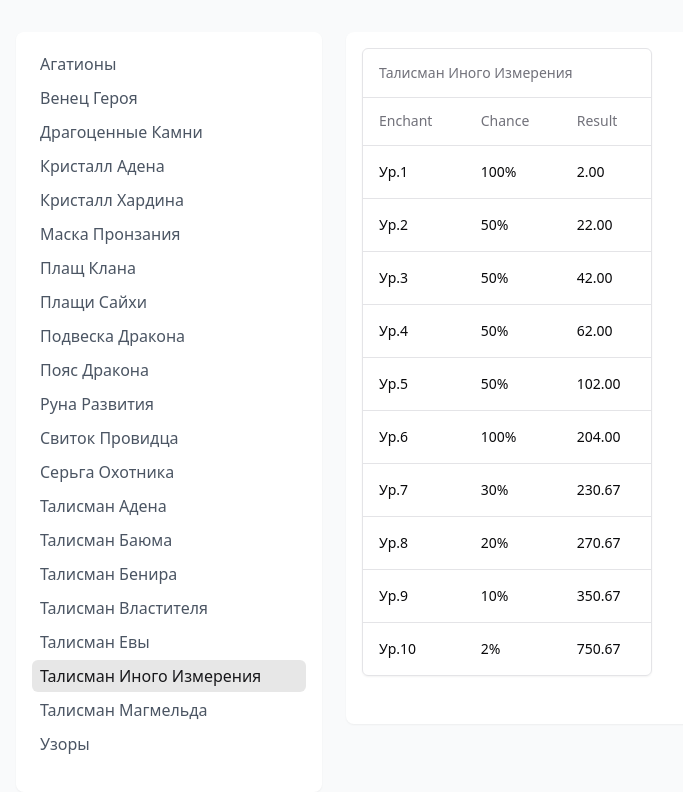
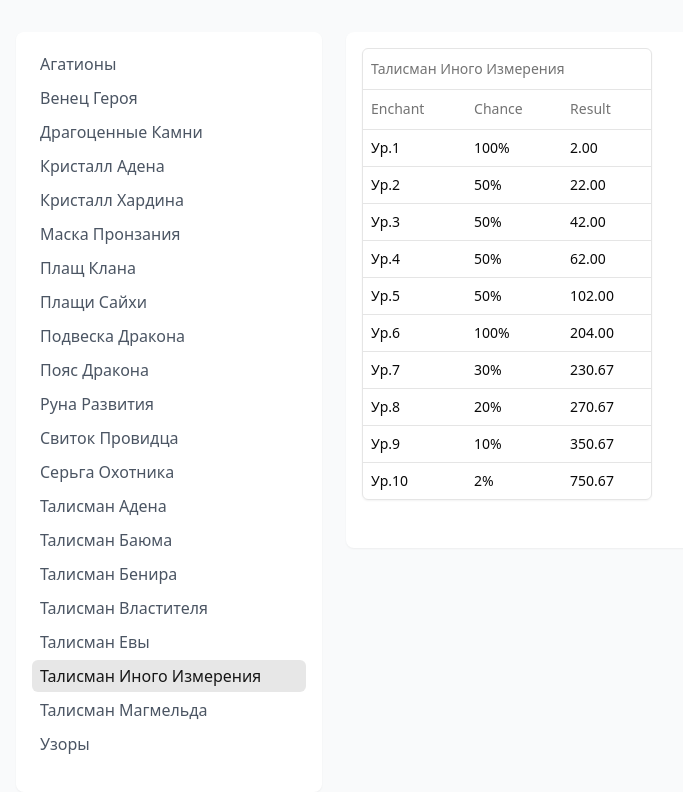
Before and after one commit to ValeriiVasin/l2-enchant-web, a React (Vite) app: page /dimensional-talisman in a window 1280 px wide. Shown: the top 792 px of the page, without its empty margins (0-683 px from the left). Built offline with nearby package versions, Linux system fonts and the light colour scheme.

Commit message:
feat: dark mode

```diff
--- a/src/app.tsx
+++ b/src/app.tsx
@@ -1,18 +1,26 @@
 import { Outlet } from 'react-router-dom';
 import { Menu } from './components/base/menu/menu';
+import { useEffect } from 'react';
 
 export function App() {
+  useEffect(() => {
+    const isSystemDarkMode = window.matchMedia(
+      '(prefers-color-scheme: dark)',
+    ).matches;
+    document.documentElement.classList.toggle('dark', isSystemDarkMode);
+  }, []);
+
   return (
-    <div className="min-h-screen bg-gray-50">
+    <div className="min-h-screen bg-gray-50 dark:bg-gray-900">
       <div className="container mx-auto px-4 py-8">
         <div className="flex flex-col md:flex-row gap-6">
           <div className="w-full md:w-1/4">
-            <div className="bg-white rounded-lg shadow-sm p-4 sticky top-4">
+            <div className="bg-white dark:bg-gray-800 rounded-lg shadow-sm p-4 sticky top-4">
               <Menu />
             </div>
           </div>
           <div className="w-full md:w-3/4">
-            <div className="bg-white rounded-lg shadow-sm p-4">
+            <div className="bg-white dark:bg-gray-800 rounded-lg shadow-sm p-4">
               <Outlet />
             </div>
           </div>
--- a/src/components/ui/table.tsx
+++ b/src/components/ui/table.tsx
@@ -6,7 +6,7 @@ const Table = React.forwardRef<
   HTMLTableElement,
   React.HTMLAttributes<HTMLTableElement>
 >(({ className, ...props }, ref) => (
-  <div className="w-full overflow-auto">
+  <div className="relative w-full overflow-auto">
     <table
       ref={ref}
       className={cn('w-full caption-bottom text-sm', className)}
@@ -42,7 +42,10 @@ const TableFooter = React.forwardRef<
 >(({ className, ...props }, ref) => (
   <tfoot
     ref={ref}
-    className={cn('bg-muted/50 font-medium [&>tr]:last:border-b-0', className)}
+    className={cn(
+      'border-t bg-muted/50 font-medium [&>tr]:last:border-b-0',
+      className,
+    )}
     {...props}
   />
 ));
@@ -52,7 +55,14 @@ const TableRow = React.forwardRef<
   HTMLTableRowElement,
   React.HTMLAttributes<HTMLTableRowElement>
 >(({ className, ...props }, ref) => (
-  <tr ref={ref} className={cn('border-b', className)} {...props} />
+  <tr
+    ref={ref}
+    className={cn(
+      'border-b transition-colors hover:bg-muted/50 data-[state=selected]:bg-muted',
+      className,
+    )}
+    {...props}
+  />
 ));
 TableRow.displayName = 'TableRow';
 
@@ -63,7 +73,7 @@ const TableHead = React.forwardRef<
   <th
     ref={ref}
     className={cn(
-      'h-12 px-4 text-left align-middle font-medium text-muted-foreground',
+      'h-10 px-2 text-left align-middle font-medium text-muted-foreground [&:has([role=checkbox])]:pr-0 [&>[role=checkbox]]:translate-y-[2px]',
       className,
     )}
     {...props}
@@ -75,7 +85,14 @@ const TableCell = React.forwardRef<
   HTMLTableCellElement,
   React.TdHTMLAttributes<HTMLTableCellElement>
 >(({ className, ...props }, ref) => (
-  <td ref={ref} className={cn('p-4 align-middle', className)} {...props} />
+  <td
+    ref={ref}
+    className={cn(
+      'p-2 align-middle [&:has([role=checkbox])]:pr-0 [&>[role=checkbox]]:translate-y-[2px]',
+      className,
+    )}
+    {...props}
+  />
 ));
 TableCell.displayName = 'TableCell';
 
--- a/src/globals.css
+++ b/src/globals.css
@@ -5,64 +5,79 @@
 @layer base {
   :root {
     --background: 0 0% 100%;
-    --foreground: 240 10% 3.9%;
+    --foreground: 0 0% 3.9%;
 
     --card: 0 0% 100%;
-    --card-foreground: 240 10% 3.9%;
+    --card-foreground: 0 0% 3.9%;
 
     --popover: 0 0% 100%;
-    --popover-foreground: 240 10% 3.9%;
+    --popover-foreground: 0 0% 3.9%;
 
-    --primary: 240 5.9% 10%;
+    --primary: 0 0% 9%;
     --primary-foreground: 0 0% 98%;
 
-    --secondary: 240 4.8% 95.9%;
-    --secondary-foreground: 240 5.9% 10%;
+    --secondary: 0 0% 96.1%;
+    --secondary-foreground: 0 0% 9%;
 
-    --muted: 240 4.8% 95.9%;
-    --muted-foreground: 240 3.8% 46.1%;
+    --muted: 0 0% 96.1%;
+    --muted-foreground: 0 0% 45.1%;
 
-    --accent: 240 4.8% 95.9%;
-    --accent-foreground: 240 5.9% 10%;
+    --accent: 0 0% 96.1%;
+    --accent-foreground: 0 0% 9%;
 
     --destructive: 0 84.2% 60.2%;
     --destructive-foreground: 0 0% 98%;
 
-    --border: 240 5.9% 90%;
-    --input: 240 5.9% 90%;
-    --ring: 240 10% 3.9%;
+    --border: 0 0% 89.8%;
+    --input: 0 0% 89.8%;
+    --ring: 0 0% 3.9%;
 
     --radius: 0.5rem;
+
+    --chart-1: 12 76% 61%;
+
+    --chart-2: 173 58% 39%;
+
+    --chart-3: 197 37% 24%;
+
+    --chart-4: 43 74% 66%;
+
+    --chart-5: 27 87% 67%;
   }
 
   .dark {
-    --background: 240 10% 3.9%;
+    --background: 0 0% 3.9%;
     --foreground: 0 0% 98%;
 
-    --card: 240 10% 3.9%;
+    --card: 0 0% 3.9%;
     --card-foreground: 0 0% 98%;
 
-    --popover: 240 10% 3.9%;
+    --popover: 0 0% 3.9%;
     --popover-foreground: 0 0% 98%;
 
     --primary: 0 0% 98%;
-    --primary-foreground: 240 5.9% 10%;
+    --primary-foreground: 0 0% 9%;
 
-    --secondary: 240 3.7% 15.9%;
+    --secondary: 0 0% 14.9%;
     --secondary-foreground: 0 0% 98%;
 
-    --muted: 240 3.7% 15.9%;
-    --muted-foreground: 240 5% 64.9%;
+    --muted: 0 0% 14.9%;
+    --muted-foreground: 0 0% 63.9%;
 
-    --accent: 240 3.7% 15.9%;
+    --accent: 0 0% 14.9%;
     --accent-foreground: 0 0% 98%;
 
     --destructive: 0 62.8% 30.6%;
     --destructive-foreground: 0 0% 98%;
 
-    --border: 240 3.7% 15.9%;
-    --input: 240 3.7% 15.9%;
-    --ring: 240 4.9% 83.9%;
+    --border: 0 0% 14.9%;
+    --input: 0 0% 14.9%;
+    --ring: 0 0% 83.1%;
+    --chart-1: 220 70% 50%;
+    --chart-2: 160 60% 45%;
+    --chart-3: 30 80% 55%;
+    --chart-4: 280 65% 60%;
+    --chart-5: 340 75% 55%;
   }
 }
 
--- a/src/lib/utils.ts
+++ b/src/lib/utils.ts
@@ -1,4 +1,4 @@
-import { ClassValue, clsx } from 'clsx';
+import { clsx, type ClassValue } from 'clsx';
 import { twMerge } from 'tailwind-merge';
 
 export function cn(...inputs: ClassValue[]) {
--- a/tailwind.config.js
+++ b/tailwind.config.js
@@ -2,6 +2,7 @@ import tailwindcssAnimate from 'tailwindcss-animate';
 
 /** @type {import('tailwindcss').Config} */
 export default {
+  darkMode: ['class'],
   content: ['./index.html', './src/**/*.{js,ts,jsx,tsx}'],
   theme: {
     extend: {
@@ -39,6 +40,13 @@ export default {
           DEFAULT: 'hsl(var(--card))',
           foreground: 'hsl(var(--card-foreground))',
         },
+        chart: {
+          1: 'hsl(var(--chart-1))',
+          2: 'hsl(var(--chart-2))',
+          3: 'hsl(var(--chart-3))',
+          4: 'hsl(var(--chart-4))',
+          5: 'hsl(var(--chart-5))',
+        },
       },
       borderRadius: {
         lg: 'var(--radius)',
```
Also changed, not shown: components.json (added), 1 other file (tests, documents, lock files or other folders).
